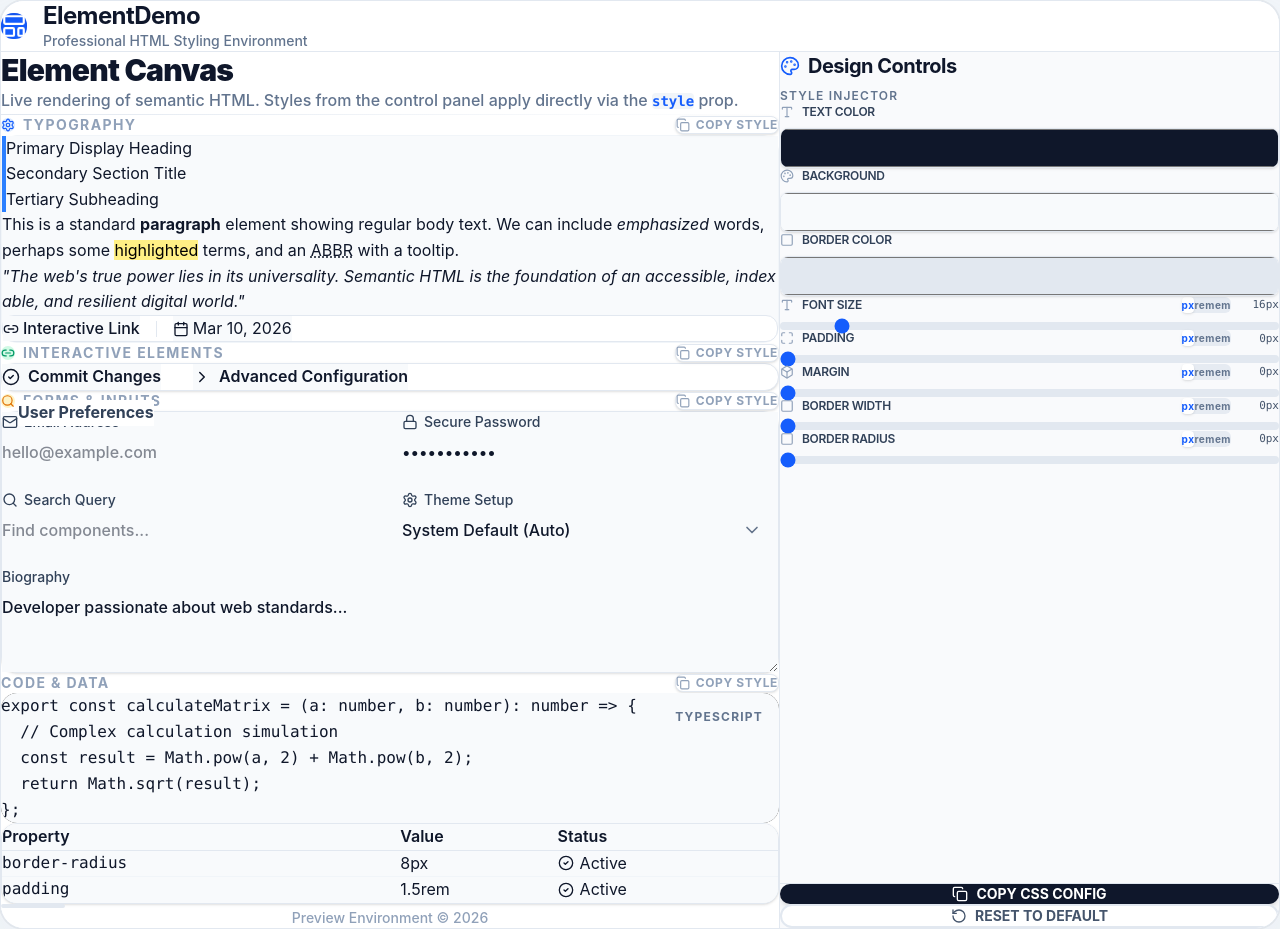
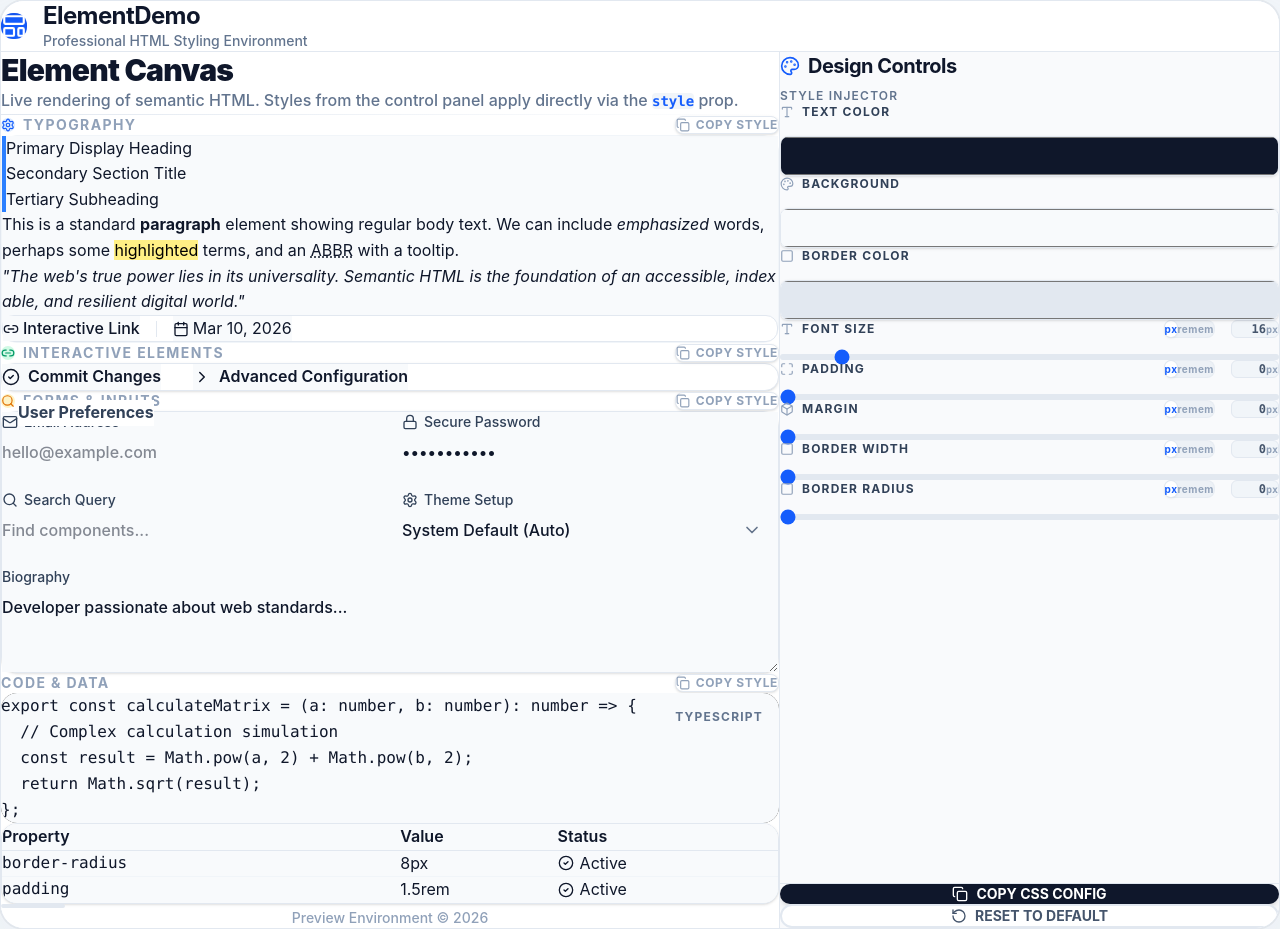
Before and after one commit to Krugou/elementdemo, a React (Vite) app: page / in a window 1280 px wide. Built offline with nearby package versions, Linux system fonts and the light colour scheme.

Commit message:
Fix sidebar layout: resolve cramped labels and overlapping unit toggles

```diff
--- a/src/components/ControlPanel.tsx
+++ b/src/components/ControlPanel.tsx
@@ -160,9 +160,9 @@ export const ControlPanel: React.FC<ControlPanelProps> = ({
           const currentUnit = isStyleObj ? (value as StyleValue).unit : '';
 
           return (
-            <div key={ctrl.prop} className="group flex flex-col gap-2">
+            <div key={ctrl.prop} className="group flex flex-col gap-4">
               <div className="flex justify-between items-center">
-                <label className="flex items-center gap-2 text-xs font-semibold text-slate-700 uppercase tracking-tight group-hover:text-blue-600 transition-colors">
+                <label className="flex items-center gap-2 text-xs font-bold text-slate-700 uppercase tracking-widest group-hover:text-blue-600 transition-colors shrink-0">
                   <span className="text-slate-400 group-hover:text-blue-500 transition-colors">
                     {ctrl.icon}
                   </span>
@@ -170,23 +170,23 @@ export const ControlPanel: React.FC<ControlPanelProps> = ({
                 </label>
 
                 {!isColor && isStyleObj && (
-                  <div className="flex items-center gap-2">
-                    <div className="flex bg-slate-200/80 p-0.5 rounded-md text-[10px] font-bold tracking-wider">
+                  <div className="flex items-center gap-4">
+                    <div className="flex bg-slate-200/50 p-1 rounded-lg text-[10px] font-bold tracking-wider border border-slate-200/50">
                       {(['px', 'rem', 'em'] as CssUnit[]).map((u) => (
                         <button
                           key={u}
                           onClick={() =>
                             handleUnitChange(ctrl.prop, value as StyleValue, u)
                           }
-                          className={`px-1.5 py-0.5 rounded-sm transition-all ${currentUnit === u ? 'bg-white text-blue-600 shadow-sm' : 'text-slate-500 hover:text-slate-700'}`}
+                          className={`px-2 py-0.5 rounded-md transition-all ${currentUnit === u ? 'bg-white text-blue-600 shadow-sm ring-1 ring-slate-200' : 'text-slate-400 hover:text-slate-600'}`}
                         >
                           {u}
                         </button>
                       ))}
                     </div>
-                    <span className="text-[11px] font-mono font-medium text-slate-600 w-10 text-right">
+                    <span className="text-xs font-mono font-bold text-slate-600 min-w-12 text-right bg-slate-100 px-2 py-1 rounded-md border border-slate-200">
                       {numValue}
-                      {currentUnit}
+                      <span className="text-[10px] text-slate-400 ml-0.5">{currentUnit}</span>
                     </span>
                   </div>
                 )}
@@ -215,7 +215,7 @@ export const ControlPanel: React.FC<ControlPanelProps> = ({
                         })
                       : onUpdate(ctrl.prop, parseInt(e.target.value))
                   }
-                  className="w-full h-2 bg-slate-200 rounded-lg appearance-none cursor-pointer accent-blue-600 hover:accent-blue-700 transition-all focus:outline-none focus:ring-2 focus:ring-blue-200 focus:ring-offset-1"
+                  className="w-full h-1.5 bg-slate-200 rounded-full appearance-none cursor-pointer accent-blue-600 hover:accent-blue-700 transition-all focus:outline-none focus:ring-4 focus:ring-blue-100"
                 />
               )}
             </div>
```
